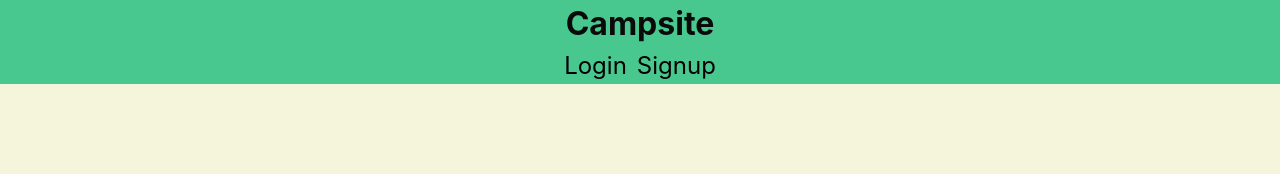
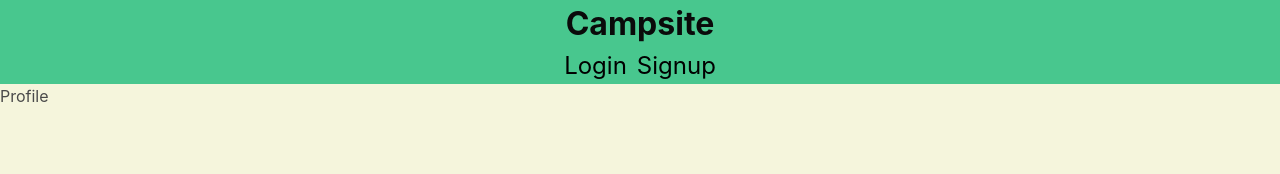
Before and after one commit to NeasterDev/review-site, a React (Create React App) app in the folder client/: page /profile in a window 1280 px wide. Shown: the top 174 px of the page. Built offline with nearby package versions, Linux system fonts and the light colour scheme.

Commit message:
create profile component (page)

```diff
--- a/client/src/components/ReviewContainer/index.js
+++ b/client/src/components/ReviewContainer/index.js
@@ -11,6 +11,7 @@ import Home from '../pages/Home/index';
 import Login from '../pages/Login/index';
 import Signup from '../pages/Signup/index';
 import Write from '../pages/Write/index';
+import Profile from '../pages/Profile';
 
 // style sheet
 import './style.css';
@@ -25,6 +26,7 @@ function ReviewContainer() {
             <Route exact path="/login" component={Login} />
             <Route exact path="/signup" component={Signup} />
             <Route exact path="/write" component={Write} />
+            <Route exact path="/profile" component={Profile} />
             {/* <Route render={() => <h1>Wrong page!</h1>} /> */}
           </main>
           <Footer></Footer>
--- /dev/null
+++ b/client/src/components/pages/Profile/index.js
@@ -0,0 +1,10 @@
+import React from 'react';
+import './style.css';
+
+export default function Profile() {
+  return (
+    <div className="profile">
+        <h1>Profile</h1>
+    </div>
+  );
+}
```
Also changed, not shown: client/src/components/pages/Profile/style.css (added).
